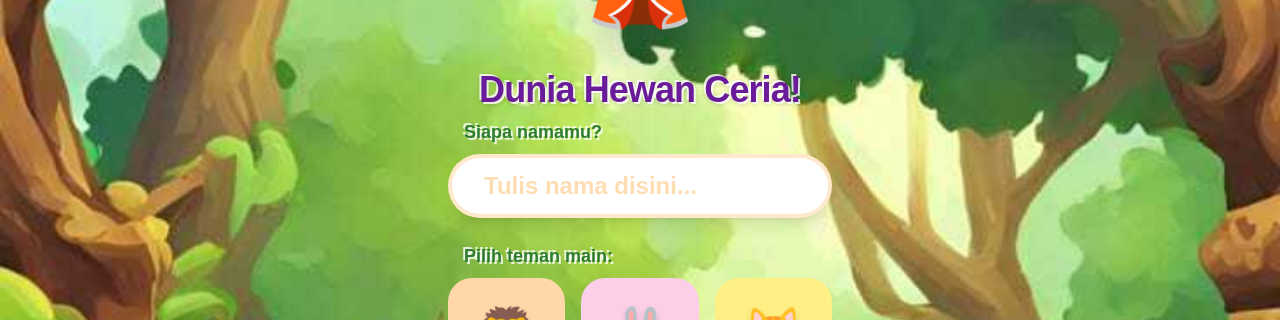
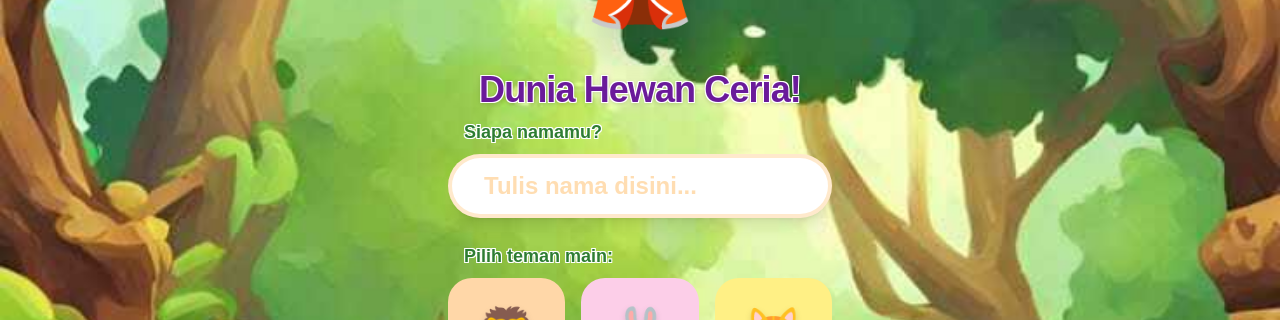
Before and after one commit to SidikWaluyaa/AnimalKIdsZone, a Next.js app: page / in a window 1280 px wide. Shown: the part 199-519 px from the top of the page. Built offline with nearby package versions, Linux system fonts and the light colour scheme.

Commit message:
fix: remove font ghosting by using sharp 1px 4-way outline and text-stroke

```diff
--- a/src/app/globals.css
+++ b/src/app/globals.css
@@ -25,11 +25,19 @@
 }
 
 .text-shadow-kids {
-  text-shadow: 2px 2px 0px rgba(255, 255, 255, 0.8), -2px -2px 0px rgba(255, 255, 255, 0.8);
+  /* Sharp 4-way outline to prevent ghosting */
+  text-shadow:
+    1px 1px 0 #fff,
+    -1px -1px 0 #fff,
+    1px -1px 0 #fff,
+    -1px 1px 0 #fff;
+  /* Modern browsers support stroke for even cleaner edges */
+  -webkit-text-stroke: 1.5px white;
+  paint-order: stroke fill;
 }
 
 .text-shadow-soft {
-  text-shadow: 1px 1px 4px rgba(0, 0, 0, 0.2);
+  text-shadow: 1px 1px 1px rgba(0, 0, 0, 0.1);
 }
 
 /* Forced Light Theme for Kids Game */
```
